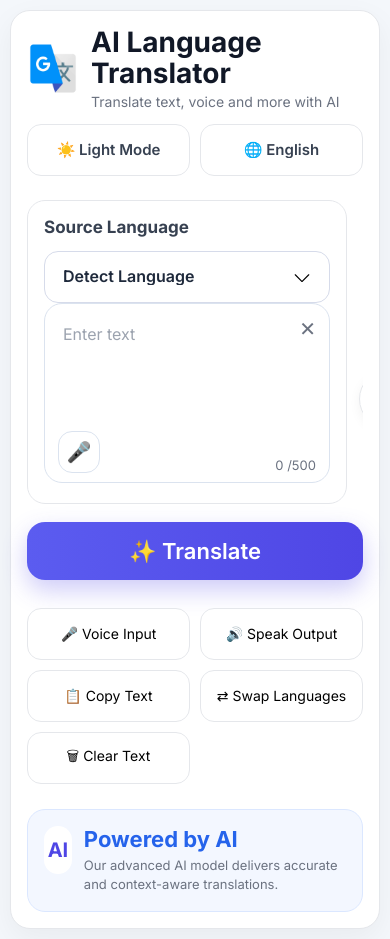
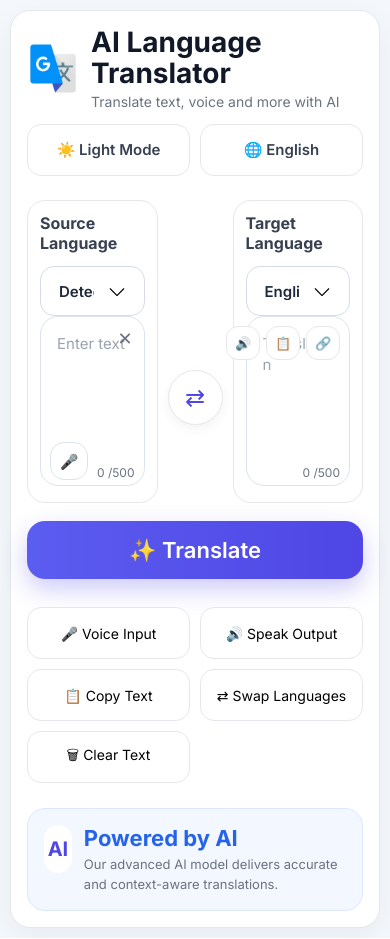
Before and after one commit to Sathvik0728/AI-Language-Translator, a Flask app: page / in a window 390 px wide. Run offline with Flask 3, Linux system fonts and the light colour scheme.

Commit message:
mobile view updated

```diff
--- a/static/style.css
+++ b/static/style.css
@@ -689,9 +689,12 @@ textarea::placeholder{
         border-radius:20px;
     }
 
+
     /* HEADER */
 
     .header{
+
+        display:flex;
 
         flex-direction:column;
 
@@ -746,6 +749,7 @@ textarea::placeholder{
         border-radius:14px;
     }
 
+
     /* TRANSLATOR */
 
     .translator{
@@ -756,9 +760,11 @@ textarea::placeholder{
 
         align-items:flex-start;
 
-    gap:12px;
+        justify-content:space-between;
 
-    overflow-x:auto;
+        gap:10px;
+
+        width:100%;
     }
 
 
@@ -766,33 +772,38 @@ textarea::placeholder{
 
     .card{
 
-    min-width:320px;
+        width:calc(50% - 35px);
 
-    width:320px;
+        min-width:0;
 
-    flex-shrink:0;
-
-    padding:16px;
+        padding:12px;
 
         border-radius:18px;
     }
+
     .card h3{
 
-        font-size:17px;
+        font-size:16px;
 
-        margin-bottom:14px;
+        margin-bottom:12px;
+
+        line-height:1.3;
     }
+
+
+    /* SELECT */
 
     select{
 
         width:100%;
 
-        height:52px;
+        height:50px;
 
-        font-size:16px;
+        font-size:15px;
 
         border-radius:14px;
     }
+
 
     /* TEXTAREA */
 
@@ -807,89 +818,116 @@ textarea::placeholder{
 
         width:100%;
 
-        height:180px;
+        height:170px;
 
-        font-size:16px;
+        font-size:15px;
 
-        padding:18px;
+        padding:16px;
 
         border-radius:18px;
+
+        line-height:1.4;
     }
+
+
+    /* CLEAR BUTTON */
 
     .clear-btn{
 
-        top:14px;
+        position:absolute;
 
-        right:14px;
+        top:12px;
 
-        font-size:20px;
+        right:12px;
+
+        font-size:18px;
     }
 
+
+    /* MIC BUTTON */
+
     .mic-btn{
-
-        width:42px;
-
-        height:42px;
-
-        left:14px;
-
-        bottom:14px;
-    }
-
-    .counter{
-
-        right:14px;
-
-        bottom:14px;
-
-        font-size:13px;
-    }
-
-    .right-actions{
-
-        top:14px;
-
-        right:14px;
-
-        display:flex;
-
-        gap:8px;
-    }
-
-    .right-actions button{
 
         width:38px;
 
         height:38px;
 
+        left:10px;
+
+        bottom:10px;
+
         font-size:15px;
     }
 
-    .translated{
 
-        left:14px;
+    /* COUNTER */
 
-        bottom:14px;
+    .counter{
+
+        right:10px;
+
+        bottom:10px;
 
         font-size:12px;
     }
 
-    /* SWAP */
+
+    /* RIGHT ACTIONS */
+
+    .right-actions{
+
+        position:absolute;
+
+        top:10px;
+
+        right:10px;
+
+        display:flex;
+
+        gap:6px;
+    }
+
+    .right-actions button{
+
+        width:34px;
+
+        height:34px;
+
+        font-size:13px;
+    }
+
+
+    /* TRANSLATED LABEL */
+
+    .translated{
+
+        left:10px;
+
+        bottom:10px;
+
+        font-size:11px;
+    }
+
+
+    /* SWAP BUTTON */
 
     .swap-btn{
 
-    width:58px;
+        width:55px;
 
-    height:58px;
+        height:55px;
 
-    min-width:58px;
+        min-width:55px;
 
-    min-height:58px;
+        min-height:55px;
 
         margin-top:170px;
 
         flex-shrink:0;
+
+        font-size:24px;
     }
+
 
     /* TRANSLATE BUTTON */
 
@@ -908,6 +946,7 @@ textarea::placeholder{
 
         border-radius:18px;
     }
+
 
     /* BOTTOM BUTTONS */
 
@@ -932,6 +971,7 @@ textarea::placeholder{
 
         border-radius:14px;
     }
+
 
     /* POWERED */
 
```
Lines whose indentation alone changed are shown as unchanged.
